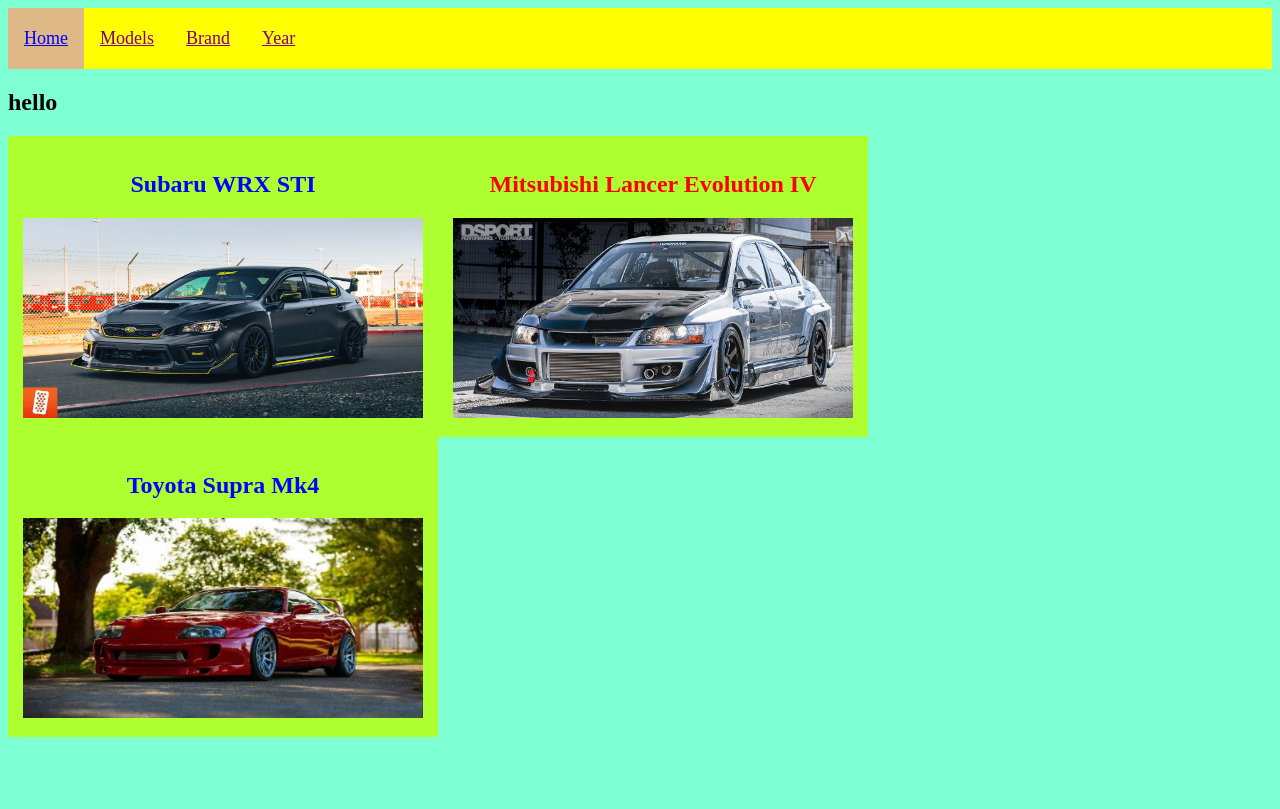
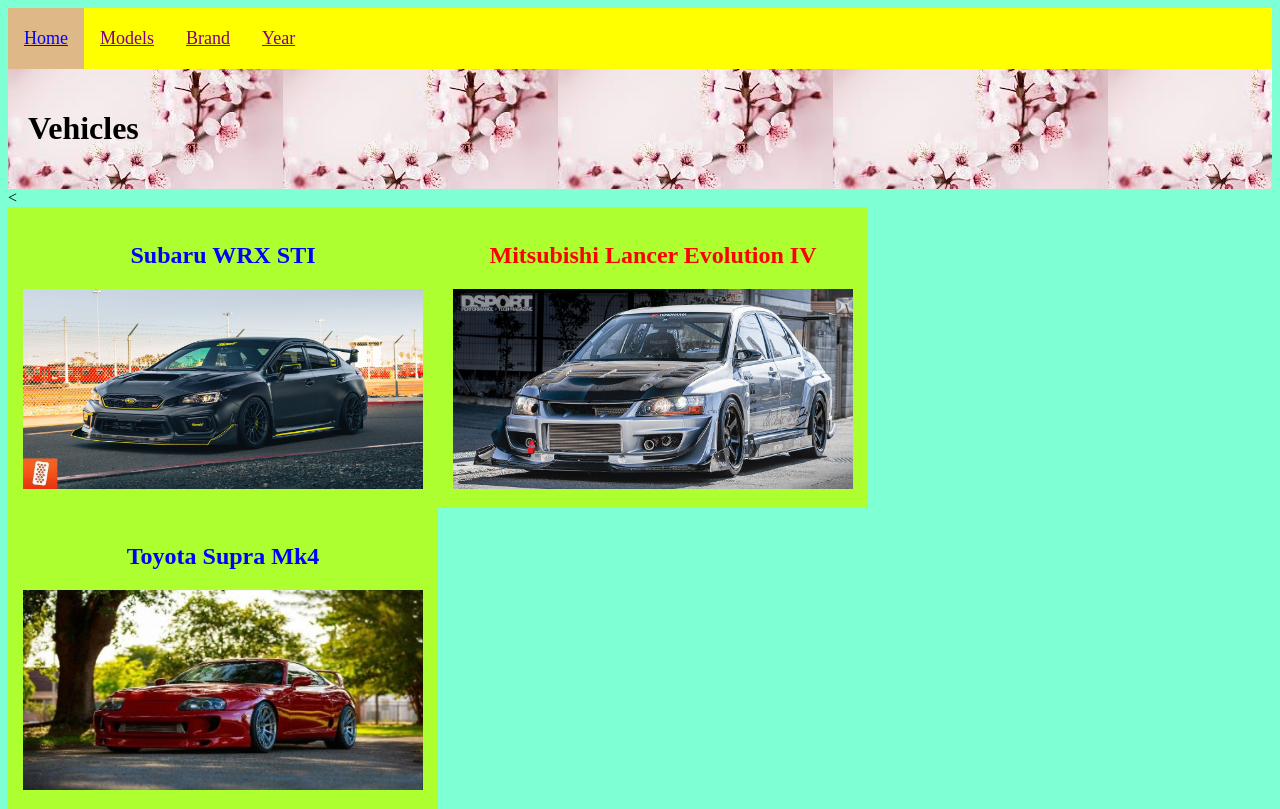
Before and after one commit to sebIs2Nice/demoSite1, a plain HTML site: page index.html in a window 1280 px wide. Drawn offline with Linux system fonts and the light colour scheme.

Commit message:
backgroundImage

```diff
--- a/index.html
+++ b/index.html
@@ -23,8 +23,12 @@
         <a href="brand">Brand</a>
         <a href="Year">Year</a>
     </div>
-    <h2>hello</h2>
-    <div class="vehicles">
+
+    <div id="Title">
+        <h1>Vehicles</h1>
+    </div>
+
+    < <div class="vehicles">
         <div class="JDM">
             <h2>Subaru WRX STI</h2>
 
@@ -42,7 +46,7 @@
 
             <img src="Pictures/Lesson one/Supra.jpeg " alt="Supra" height="200" width="400">
         </div>
-    </div>
+        </div>
 </body>
 
 </html>
--- a/style.css
+++ b/style.css
@@ -68,3 +68,11 @@
     background-color: burlywood;
     color: blue;
 }
+
+
+/* Adding a background image*/
+
+#Title {
+    padding: 20px 20px;
+    background-image: url(Pictures/Lesson\ One/blossom.jpeg);
+}
```
